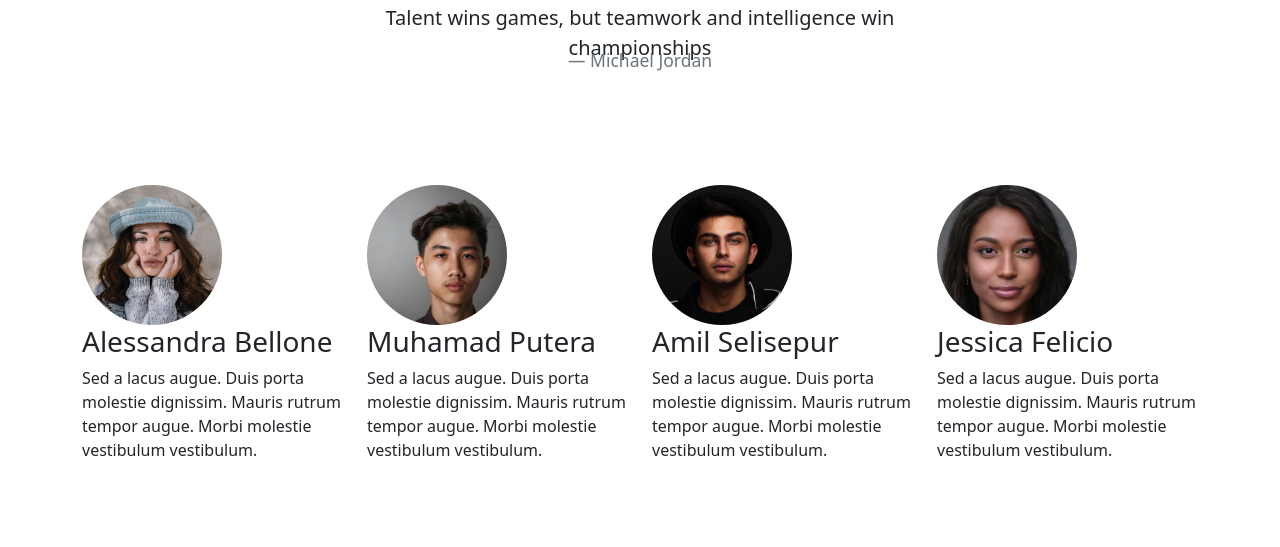
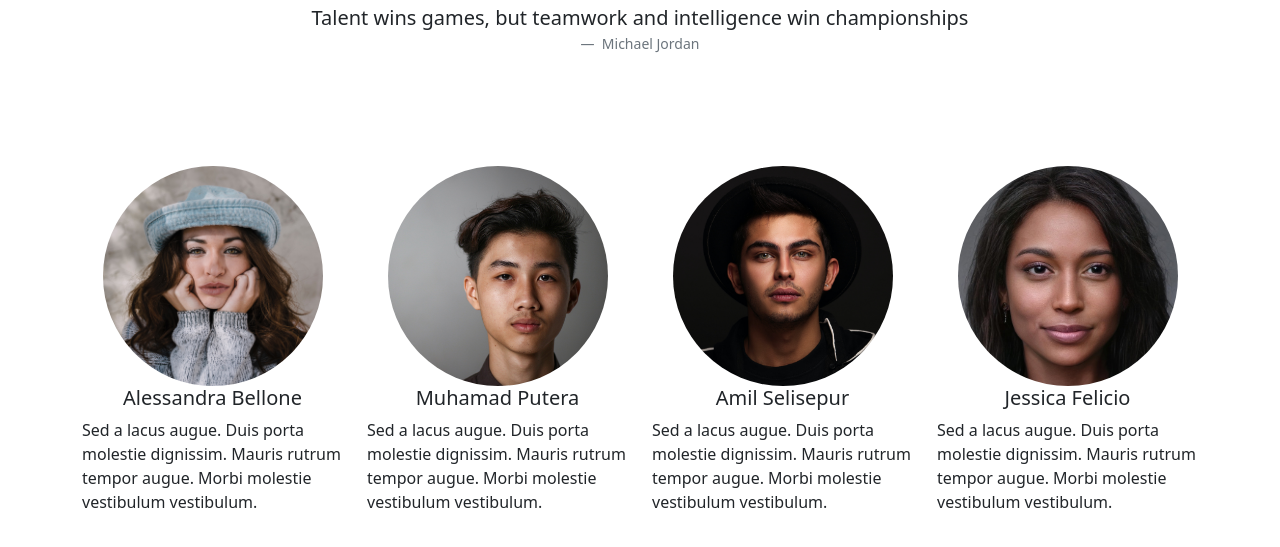
Before and after one commit to muoso/bootstrap-team-gallery, a plain HTML site: page index.html in a window 1280 px wide. Shown: the part 159-706 px from the top of the page. Drawn offline with nearby package versions, Linux system fonts and the light colour scheme.

Commit message:
third commit

```diff
--- a/index.html
+++ b/index.html
@@ -18,41 +18,46 @@
 
     <div class="px-4 py-5 my-5 text-center">
         <h1 class="display-5 fw-bold">Our Experienced and Professional Team</h1>
-        <div class="col-lg-6 mx-auto">
-            <blockquote class="blockquote text-center">
-                <p class="mb-0">Talent wins games, but teamwork and intelligence win championships</p>
-                <footer class="blockquote-footer">Michael Jordan</footer>
+
+        <figure>
+            <blockquote class="blockquote">
+                <p>Talent wins games, but teamwork and intelligence win championships</p>
             </blockquote>
-        </div>
+            <figcaption class="blockquote-footer">
+                Michael Jordan
+            </figcaption>
+        </figure>
 
     </div>
+
+
 
     <div class="container marketing">
 
         <!-- Three columns of text below the carousel -->
         <div class="row">
             <div class="col-lg-3">
-                <img src="img\pic1.jpeg" class="rounded-circle" alt="Alessandra Bellone" width="140" height="140">
+                <img src="img\pic1.jpeg" class="rounded-circle mx-auto d-block" alt="Alessandra Bellone" width="220" height="220">
 
-                <h3>Alessandra Bellone</h3>
+                <h5 class="text-center">Alessandra Bellone</h5>
                 <p>Sed a lacus augue. Duis porta molestie dignissim. Mauris rutrum tempor augue. Morbi molestie vestibulum vestibulum.</p>
             </div><!-- /.col-lg-3 -->
             <div class="col-lg-3">
-                <img src="img\pic2.jpeg" class="rounded-circle" alt="Muhamad Putera" width="140" height="140">
+                <img src="img\pic2.jpeg" class="rounded-circle mx-auto d-block" alt="Muhamad Putera" width="220" height="220">
 
-                <h3>Muhamad Putera</h3>
+                <h5 class="text-center">Muhamad Putera</h5>
                 <p>Sed a lacus augue. Duis porta molestie dignissim. Mauris rutrum tempor augue. Morbi molestie vestibulum vestibulum.</p>
             </div><!-- /.col-lg-3 -->
             <div class="col-lg-3">
-                <img src="img\pic3.jpeg" class="rounded-circle" alt="Amil Selisepur" width="140" height="140">
+                <img src="img\pic3.jpeg" class="rounded-circle mx-auto d-block" alt="Amil Selisepur" width="220" height="220">
 
-                <h3>Amil Selisepur</h3>
+                <h5 class="text-center">Amil Selisepur</h5>
                 <p>Sed a lacus augue. Duis porta molestie dignissim. Mauris rutrum tempor augue. Morbi molestie vestibulum vestibulum.</p>
             </div><!-- /.col-lg-3 -->
             <div class="col-lg-3">
-                <img src="img\pic4.jpeg" class="rounded-circle" alt="Jessica Felicio" width="140" height="140">
+                <img src="img\pic4.jpeg" class="rounded-circle mx-auto d-block" alt="Jessica Felicio" width="220" height="220">
 
-                <h3>Jessica Felicio</h3>
+                <h5 class="text-center">Jessica Felicio</h5>
                 <p>Sed a lacus augue. Duis porta molestie dignissim. Mauris rutrum tempor augue. Morbi molestie vestibulum vestibulum.</p>
             </div><!-- /.col-lg-3 -->
 
```
